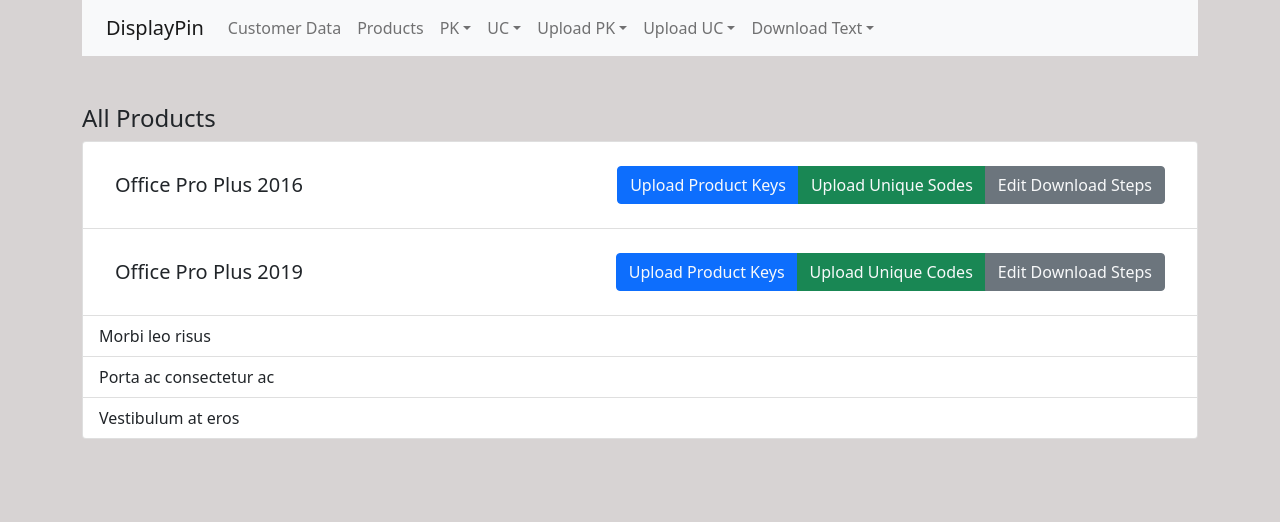
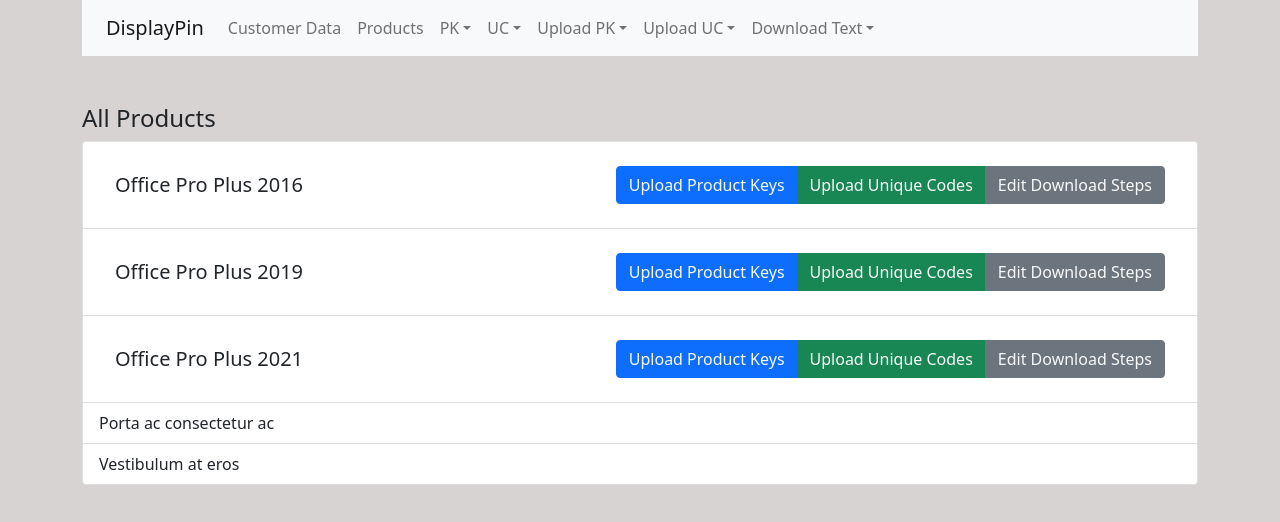
Before and after one commit to nmsabil/peekpin, a React (Create React App) app in the folder client/: page /products in a window 1280 px wide. Shown: the top 522 px of the page. Built offline with nearby package versions, Linux system fonts and the light colour scheme; no server answers; sample sign-in values are in the browser's storage.

Commit message:
added pro plus 2021 section on products page.

```diff
--- a/client/src/components/AllProducts/AllProducts.jsx
+++ b/client/src/components/AllProducts/AllProducts.jsx
@@ -36,7 +36,7 @@ function AllProducts() {
                       class='text-light'
                       to='/admin/upload/unique_codes/pp2016'
                     >
-                      Upload Unique Sodes
+                      Upload Unique Codes
                     </Link>
                   </Button>
                   <Button variant='secondary'>
@@ -86,7 +86,46 @@ function AllProducts() {
             </Card.Body>
           </Card>
         </ListGroup.Item>
-        <ListGroup.Item>Morbi leo risus</ListGroup.Item>
+        <ListGroup.Item>
+          <Card>
+            <Card.Body className='d-flex flex-row justify-content-between align-items-center'>
+              <Card.Title className='mb-0'>
+                <Link
+                  className='text-dark mb-2'
+                  to='/admin/product_keys/pp2021'
+                >
+                  Office Pro Plus 2021
+                </Link>
+              </Card.Title>
+              <div>
+                <ButtonGroup aria-label='Basic example'>
+                  <Button variant='primary'>
+                    <Link
+                      class='text-light'
+                      to='/admin/upload/unique_codes/pp2021'
+                    >
+                      Upload Product Keys
+                    </Link>
+                  </Button>
+
+                  <Button variant='success'>
+                    <Link
+                      class='text-light'
+                      to='/admin/upload/unique_codes/pp2021'
+                    >
+                      Upload Unique Codes
+                    </Link>
+                  </Button>
+                  <Button variant='secondary'>
+                    <Link class='text-light' to='/admin/template/pp2021'>
+                      Edit Download Steps
+                    </Link>
+                  </Button>
+                </ButtonGroup>
+              </div>
+            </Card.Body>
+          </Card>
+        </ListGroup.Item>
         <ListGroup.Item>Porta ac consectetur ac</ListGroup.Item>
         <ListGroup.Item>Vestibulum at eros</ListGroup.Item>
       </ListGroup>
--- a/client/src/components/Upload/Upload.jsx
+++ b/client/src/components/Upload/Upload.jsx
@@ -89,6 +89,20 @@ function Upload(props) {
         "Unique code 2019",
         "/admin/unique_codes/pp2019"
       );
+    } else if (
+      window.location.pathname === "/admin/upload/product_keys/pp2021"
+    ) {
+      UploadProductKeyManually(
+        "Product key 2021",
+        "/admin/product_keys/pp2021"
+      );
+    } else if (
+      window.location.pathname === "/admin/upload/unique_codes/pp2021"
+    ) {
+      UploadUniqueCodeManually(
+        "Unique code 2021",
+        "/admin/unique_codes/pp2021"
+      );
     }
   };
 
```
